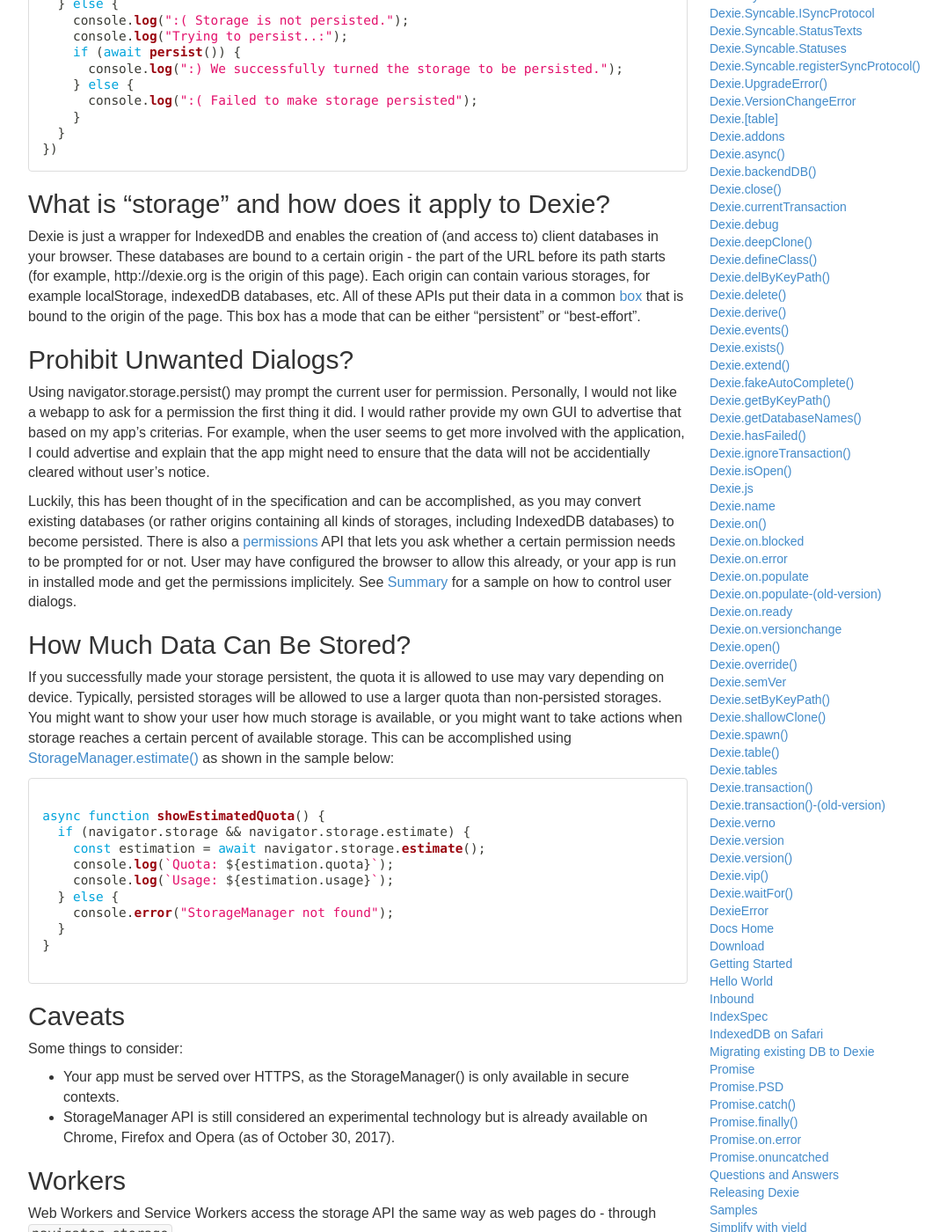
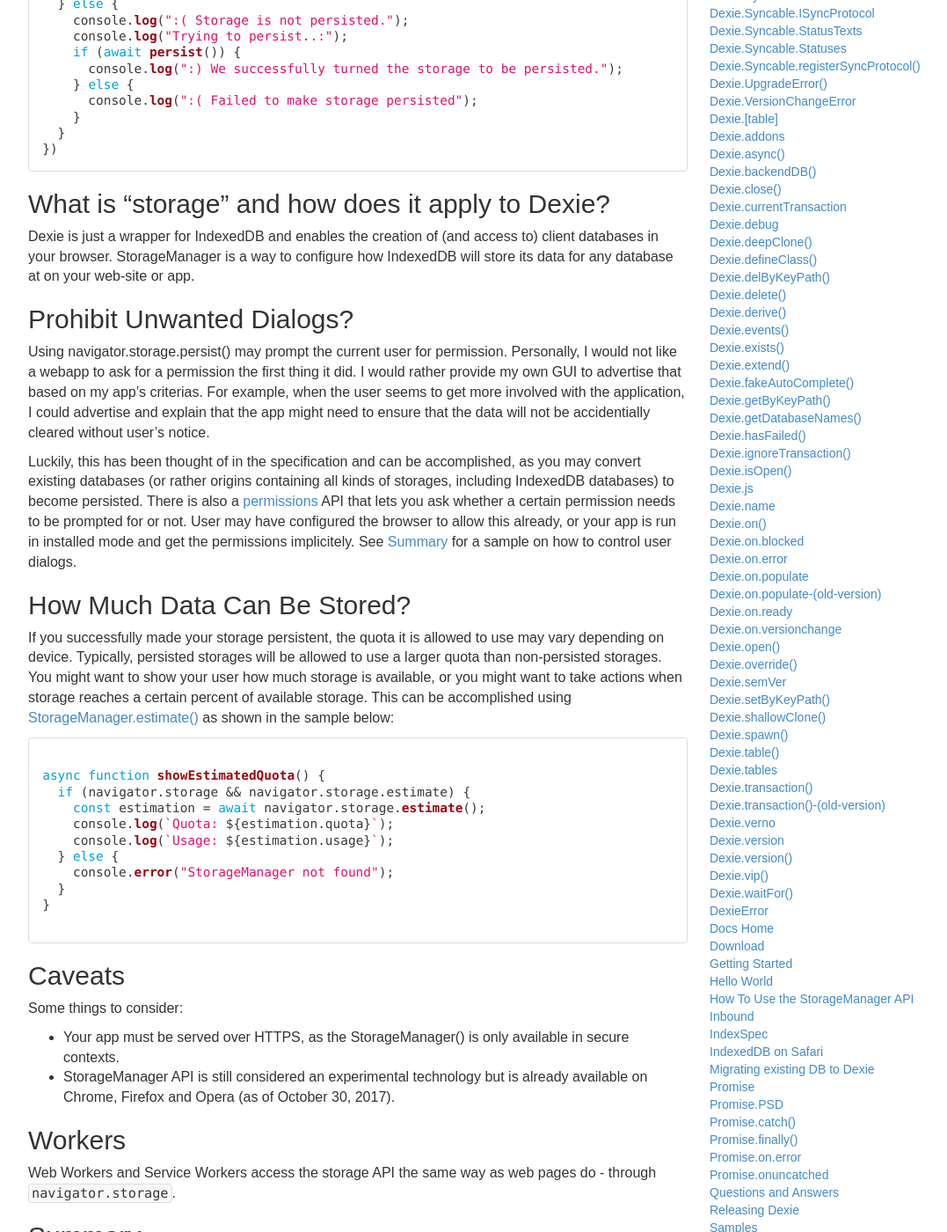
Before and after one commit to dexie/dexie-website, a Jekyll site: the page built from docs/StorageManager.md, in a window 1280 px wide and 1400 px high, scrolled down 1247 px. Shown: the whole window at 88% size, without its empty margins (38-1115 px from the left). Built offline with Jekyll 4.4.1, drawn with Linux system fonts in a browser that asks for light colours; some of the changed text lies outside the part shown.

Commit message:
Updated StorageManager

```diff
--- a/docs/StorageManager.md
+++ b/docs/StorageManager.md
@@ -1,9 +1,9 @@
 ---
 layout: docs
-title: 'The StorageManager API'
+title: 'How To Use the StorageManager API'
 ---
 
-<img src="/assets/images/disc.jpg" style="float:left;margin:24px;padding-right:16px;" />
+<img src="/assets/images/disc.jpg" style="float:right;margin:24px;" />
 
 Even though IndexedDB is a fully functional client-side database for the web, it cannot be used as a relyable, persistent storage by default. IndexedDB without [StorageManager](https://developer.mozilla.org/en-US/docs/Web/API/StorageManager), is like a very advanced cookie store and nothing more. A user can delete your data at any time, and the browser can delete it without noticing the user in case it believes that your database is taking up too much disk space on a device.
 
@@ -54,8 +54,7 @@
 
 ## What is "storage" and how does it apply to Dexie?
 
-Dexie is just a wrapper for IndexedDB and enables the creation of (and access to) client databases in your browser. These databases are bound to a certain origin - the part of the URL before its path starts (for example, http://dexie.org is the origin of this page).
-Each origin can contain various storages, for example localStorage, indexedDB databases, etc. All of these APIs put their data in a common [box](https://storage.spec.whatwg.org/#introduction) that is bound to the origin of the page. This box has a  mode that can be either "persistent" or "best-effort".
+Dexie is just a wrapper for IndexedDB and enables the creation of (and access to) client databases in your browser. StorageManager is a way to configure how IndexedDB will store its data for any database at on your web-site or app.
 
 ## Prohibit Unwanted Dialogs?
 
```
